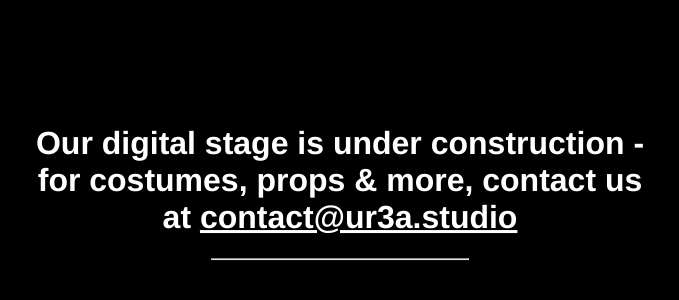
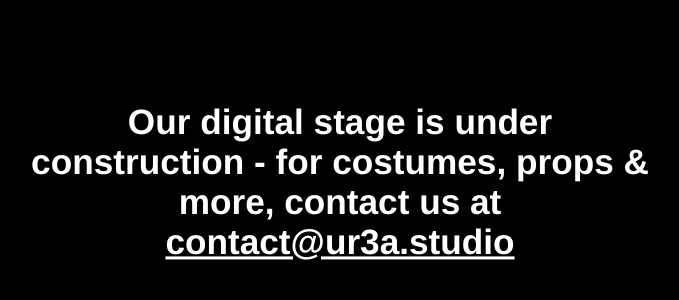
Before and after one commit to lindagergely/website, a plain HTML site: page index.html in a window 1280 px wide. Shown: the part 218-518 px from the top of the page, without its empty margins (300-979 px from the left). Drawn offline with Linux system fonts and the light colour scheme.

Commit message:
Update index.html

```diff
--- a/index.html
+++ b/index.html
@@ -7,6 +7,7 @@
           margin: 0;
           background: black;
           font-family: 'Helvetica', sans-serif;
+          font-size: 2.2vmin;
           color: white;
         }
 
@@ -33,7 +34,6 @@
 <div>
   <div class="middle">
     <h1>Our digital stage is under construction - for costumes, props & more, contact us at <a href="mailto:contact@ur3a.studio">contact@ur3a.studio</a></h1>
-    <hr>
   </div>
 </div>
 
```
